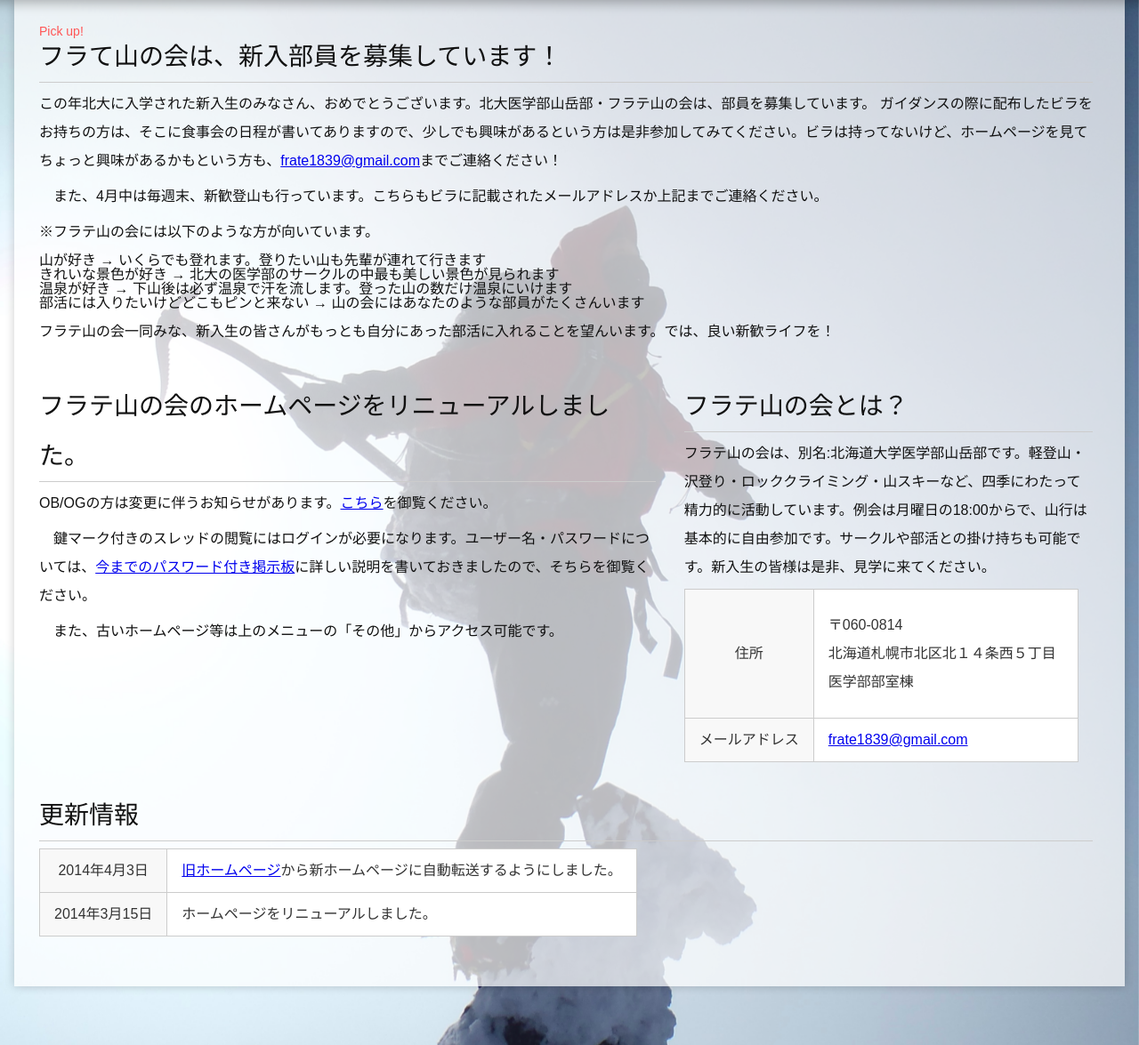
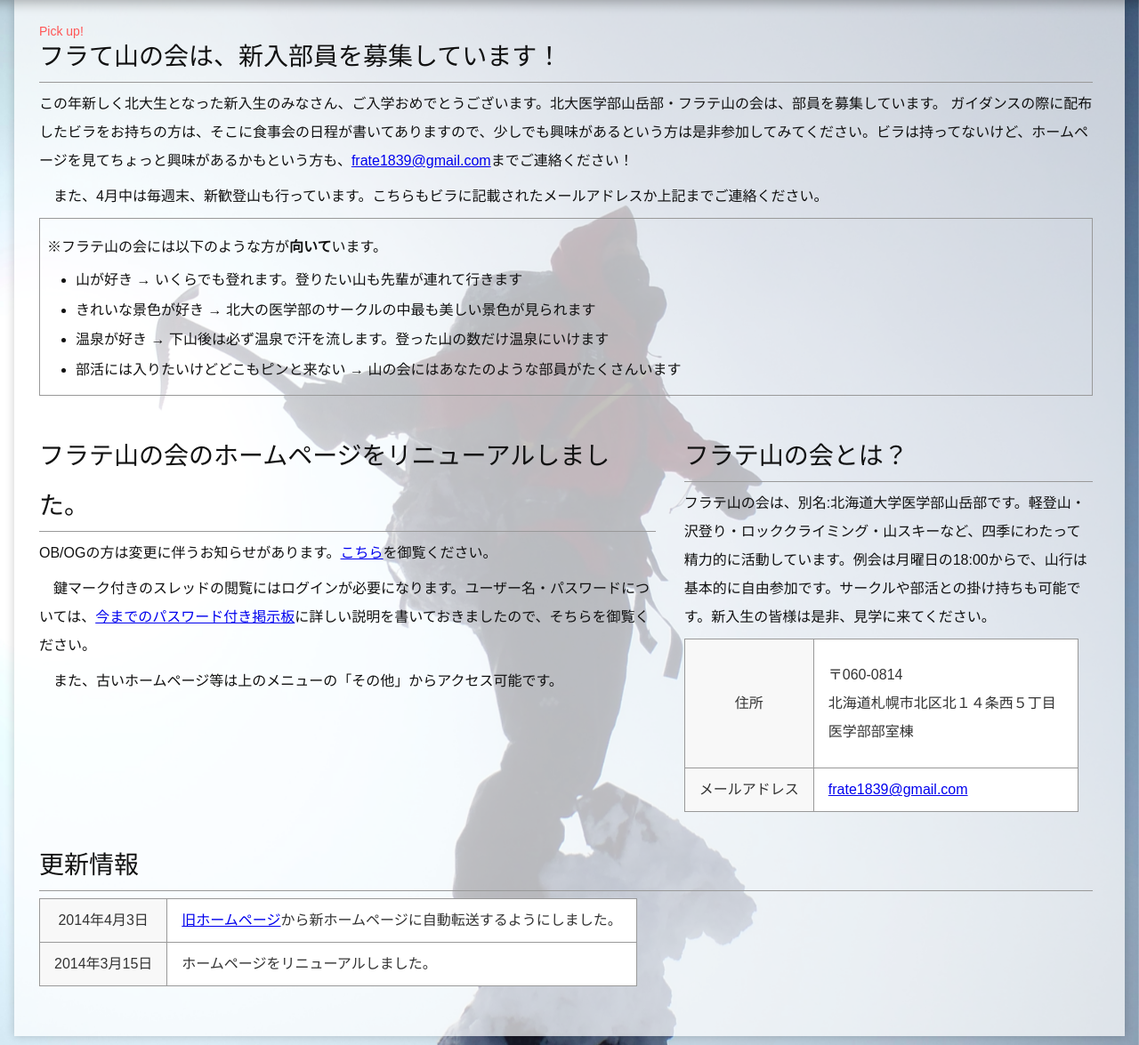
Before and after one commit to endaaman/frate, a Django app: page / in a window 1280 px wide. Shown: the part 48-1223 px from the top of the page at 89% size. Run offline with Django 3.2, Linux system fonts and the light colour scheme.

Commit message:
新歓メッセージ追加・スタイル微調整

```diff
--- a/static/css/common.css
+++ b/static/css/common.css
@@ -177,7 +177,7 @@ table tbody {
 .btn-default {
   color: #333;
   background-color: #fff;
-  border-color: #ccc; }
+  border-color: #999999; }
   .btn-default:hover {
     color: #333;
     text-decoration: none; }
@@ -204,17 +204,17 @@ table tbody {
 
 h1 {
   font-size: 28px;
-  border-bottom: solid #ccc 1px; }
+  border-bottom: solid #999999 1px; }
 
 h2 {
   font-size: 24px;
   line-height: 46px;
-  border-bottom: solid #ccc 1px; }
+  border-bottom: solid #999999 1px; }
 
 h3 {
   font-size: 20px;
   line-height: 40px;
-  border-bottom: solid #ccc 1px; }
+  border-bottom: solid #999999 1px; }
 
 h1, h2, h3 {
   line-height: 2em; }
@@ -236,16 +236,16 @@ pre {
   margin: 8px 16px 8px;
   line-height: 2em; }
 
-.article li {
+.article-body li {
   margin: 0.5em 16px 0.5em 0;
-  line-height: 2em; }
-.article ul, .article ol {
+  line-height: 1.6em; }
+.article-body ul, .article-body ol {
   padding-left: 2em; }
-.article ul li {
+.article-body ul li {
   list-style-type: disc; }
-.article ol li {
+.article-body ol li {
   list-style-type: decimal; }
-.article strong {
+.article-body strong {
   font-weight: bold; }
 
 .ribbon {
@@ -289,7 +289,7 @@ pre {
     z-index: 2; }
 
 .gray {
-  color: #ccc; }
+  color: #999999; }
 
 .red {
   color: #f00; }
@@ -362,7 +362,7 @@ pre {
   border-radius: 4px; }
 
 .bordered {
-  border: solid 1px #ccc; }
+  border: solid 1px #999999; }
 
 .hidden {
   display: none; }
@@ -473,7 +473,7 @@ ul.form input[type="text"], ul.form input[type="password"], ul.form textarea {
 input[type="text"], input[type="password"] {
   padding: 4px;
   color: #333;
-  border: solid 1px #ccc;
+  border: solid 1px #999999;
   border-radius: 3px; }
 
 textarea {
@@ -481,7 +481,7 @@ textarea {
   border: 2px solid #dadada;
   padding: 4px;
   color: #333;
-  border: solid 1px #ccc;
+  border: solid 1px #999999;
   border-radius: 3px; }
 
 select {
@@ -500,7 +500,7 @@ select[multiple="multiple"] {
     line-height: 24px; }
 
 table.table-default {
-  border: 1px solid #cccccc;
+  border: 1px solid #999999;
   color: #333;
   border-collapse: collapse;
   border-spacing: 2px;
@@ -512,7 +512,7 @@ table.table-default {
     table.table-default tr th, table.table-default tr td {
       vertical-align: middle;
       padding: 16px;
-      border: 1px solid #cccccc; }
+      border: 1px solid #999999; }
     table.table-default tr th {
       background: #f8f8f8;
       text-align: center; }
--- a/static/css/common.scss
+++ b/static/css/common.scss
@@ -141,6 +141,8 @@ table{
 	}
 }
 
+$border-color : #999;
+
 $box-padding : 16px;
 
 .box{
@@ -175,7 +177,7 @@ $box-padding : 16px;
 .btn-default {
 	color: #333;
 	background-color: #fff;
-	border-color: #ccc;
+	border-color: $border-color;
 	&:hover{
 		color: #333;
 		text-decoration: none;
@@ -210,21 +212,21 @@ $box-padding : 16px;
 h1{
 	font-size: 28px;
 	@extend .mp;
-	border-bottom: solid #ccc 1px;
+	border-bottom: solid $border-color 1px;
 }
 
 h2{
 	font-size: 24px;
 	line-height: 46px;
 	@extend .mp;
-	border-bottom: solid #ccc 1px;
+	border-bottom: solid $border-color 1px;
 }
 
 h3{
 	font-size: 20px;
 	line-height: 40px;
 	@extend .mp;
-	border-bottom: solid #ccc 1px;
+	border-bottom: solid $border-color 1px;
 }
 
 h1,h2,h3{
@@ -245,10 +247,10 @@ pre{
 	line-height: 2em;
 	@extend .basic-font;
 }
-.article{
+.article-body{
 	li{
 		margin: 0.5em 16px 0.5em 0;
-		line-height: 2em;
+		line-height: 1.6em;
 	}
 	ul,ol{
 		padding-left:2em;
@@ -310,7 +312,7 @@ pre{
 }
 
 .gray{
-	color: #ccc;
+	color: $border-color;
 }
 .red{
 	color: #f00;
@@ -375,7 +377,7 @@ $flex-base-width : 200px;
 }
 
 .bordered{
-	border: solid 1px #ccc;
+	border: solid 1px $border-color;
 	@extend .p8;
 	@extend .mp;
 }
@@ -511,7 +513,7 @@ input[type="text"],input[type="password"]{
 	@extend .basic-font;
 	padding: 4px;
 	color:#333;
-	border:solid 1px #ccc;
+	border:solid 1px $border-color;
 	border-radius: 3px;
 }
 
@@ -524,7 +526,7 @@ textarea{
 	border: 2px solid #dadada;
 	padding: 4px;
 	color:#333;
-	border:solid 1px #ccc;
+	border:solid 1px $border-color;
 	border-radius: 3px;
 }
 
@@ -551,7 +553,7 @@ select[multiple="multiple"]{
 
 
 table.table-default{
-	border: 1px solid #cccccc;
+	border: 1px solid $border-color;
 	color: #333;
 	// width: 100%;
 	border-collapse: collapse;
@@ -564,7 +566,7 @@ table.table-default{
 		th,td{
 			vertical-align: middle;
 			padding: 16px;
-			border: 1px solid #cccccc;
+			border: 1px solid $border-color;
 		}
 		th{
 			background: #f8f8f8;
--- a/templates/bbs/show_thread.html
+++ b/templates/bbs/show_thread.html
@@ -13,7 +13,7 @@
         <div class="right f14">
             投稿者：{{ thread.author }} / 投稿日時：{{ thread.pub_date}}
         </div>
-        <div class="article">
+        <div class="article-body">
         {{ thread.message|md2html|safe }}
         </div>
         <div class="right f14">
@@ -30,7 +30,7 @@
                 <span>投稿者：{{comment.author}} / 投稿日時：{{comment.pub_date}}</span>
             </div>
             <h3>{{comment.title}}</h3>
-            <div class="article">
+            <div>
             {{comment.message|linebreaks}}
             </div>
             <div class="right f14">
--- a/templates/blog/show_blog.html
+++ b/templates/blog/show_blog.html
@@ -15,7 +15,7 @@
             <span class="half-size-font">投稿日時:{{blog.pub_date}}</span>
         </div>
         <h1 class="ribbon">{{ blog.title }}</h1>
-        <div class="article">
+        <div class="article-body">
         {{ blog.message|md2html|safe}}
         </div>
         <div class="right f14">
--- a/templates/home.html
+++ b/templates/home.html
@@ -168,11 +168,12 @@ $(window).resize(function() {
 
 	<div class="flex-contents">
 
-		<article class="flex-content flex3 p12 pickup">
+		<article class="flex-content flex4 p12 pickup article-body">
 			<h1>フラて山の会は、新入部員を募集しています！</h1>
-			<p>この年北大に入学された新入生のみなさん、おめでとうございます。北大医学部山岳部・フラテ山の会は、部員を募集しています。
+			<p>この年新しく北大生となった新入生のみなさん、ご入学おめでとうございます。北大医学部山岳部・フラテ山の会は、部員を募集しています。
 			ガイダンスの際に配布したビラをお持ちの方は、そこに食事会の日程が書いてありますので、少しでも興味があるという方は是非参加してみてください。ビラは持ってないけど、ホームページを見てちょっと興味があるかもという方も、<a class="ml">xxxxxxxxxxxxxxxxxxx</a>までご連絡ください！</p>
 			<p>　また、4月中は毎週末、新歓登山も行っています。こちらもビラに記載されたメールアドレスか上記までご連絡ください。
+			<div class="bordered">
 				<p>※フラテ山の会には以下のような方が<strong>向いて</strong>います。</p>
 				<ul>
 					<li>山が好き → いくらでも登れます。登りたい山も先輩が連れて行きます</li>
@@ -180,7 +181,8 @@ $(window).resize(function() {
 					<li>温泉が好き → 下山後は必ず温泉で汗を流します。登った山の数だけ温泉にいけます</li>
 					<li>部活には入りたいけどどこもピンと来ない → 山の会にはあなたのような部員がたくさんいます</li>
 				</ul>
-			<p>フラテ山の会一同みな、新入生の皆さんがもっとも自分にあった部活に入れることを望んいます。では、良い新歓ライフを！</p>
+			</div>
+
 		</article>
 
 		<article class="flex-content flex3 p12">
```
Lines whose indentation alone changed are shown as unchanged.
